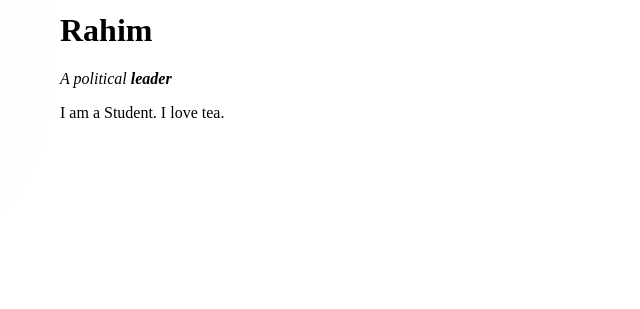
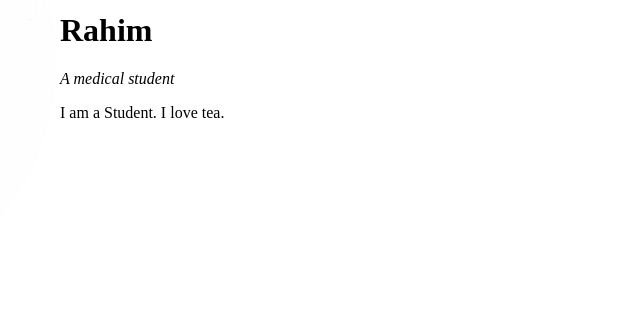
Before and after one commit to Rahimpatwary/CV, a plain HTML site: page index.html in a window 1280 px wide. Shown: the part 194-503 px from the top of the page, 445-1085 px from the left. Drawn offline with Linux system fonts and the light colour scheme.

Commit message:
Add files via upload

```diff
--- a/index.html
+++ b/index.html
@@ -12,7 +12,7 @@
       <td><img src="circle-cropped.png" alt="Rahim Patwary's Photo"></td>
       <td>
         <h1>Rahim</h1>
-        <p><em>A political <strong>leader</strong></em></p>
+        <p><em>A medical student</em></p>
         <p>I am a Student. I love tea. </p>
       </td>
 
```
